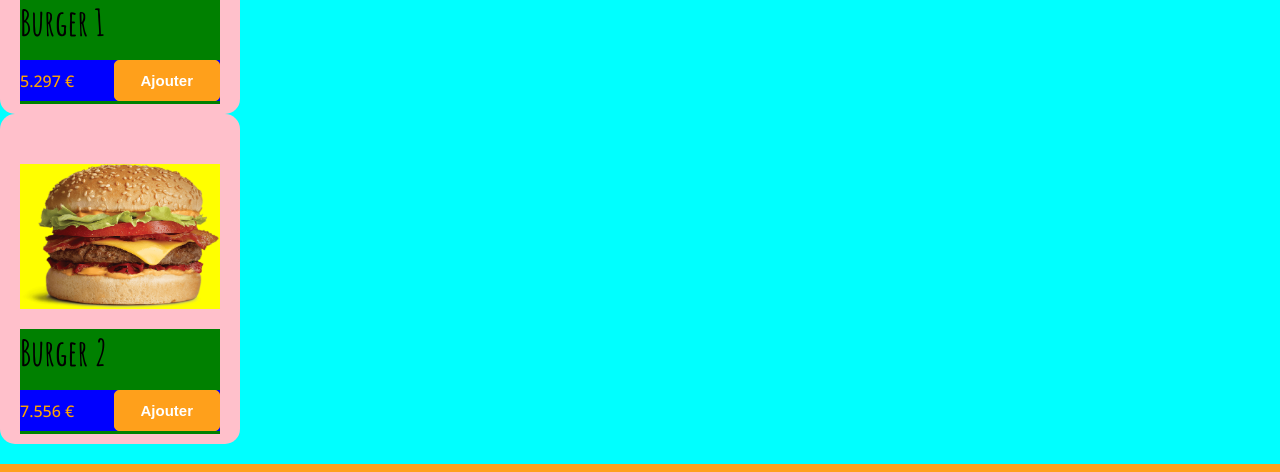
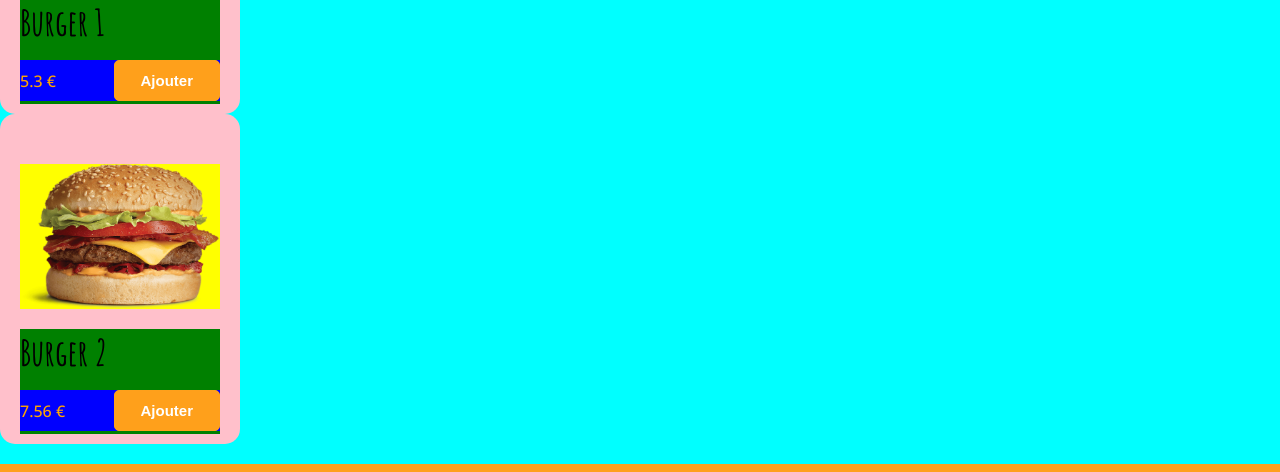
Before and after one commit to QiaoAn05/crazee-burger, a React (Vite) app: page /order/1 in a window 1280 px wide. Shown: the part 316-788 px from the top of the page. Built offline with nearby package versions, Linux system fonts and the light colour scheme.

Commit message:
✨ F05: ORDER > MAIN > MENU > MENUCARD > add the function to round prices

```diff
--- a/src/components/pages/order/main/MenuCard.jsx
+++ b/src/components/pages/order/main/MenuCard.jsx
@@ -2,13 +2,15 @@ import styled from "styled-components";
 import PrimaryButton from "../../../reusable-ui/PrimaryButton";
 
 export default function MenuCard({item}) {
+    const roundedPrice = Number(item.price.toFixed(2));
+
   return (
     <MenuCardStyled className="card">
         <img src={item.imageSource} alt="image de la card" />
         <div className="card-content">
             <p className="title">{item.title}</p>
             <div className="card-description">
-                <p>{item.price} €</p>
+                <p>{roundedPrice} €</p>
                 <PrimaryButton
                 Label="Ajouter"
                 />
```
